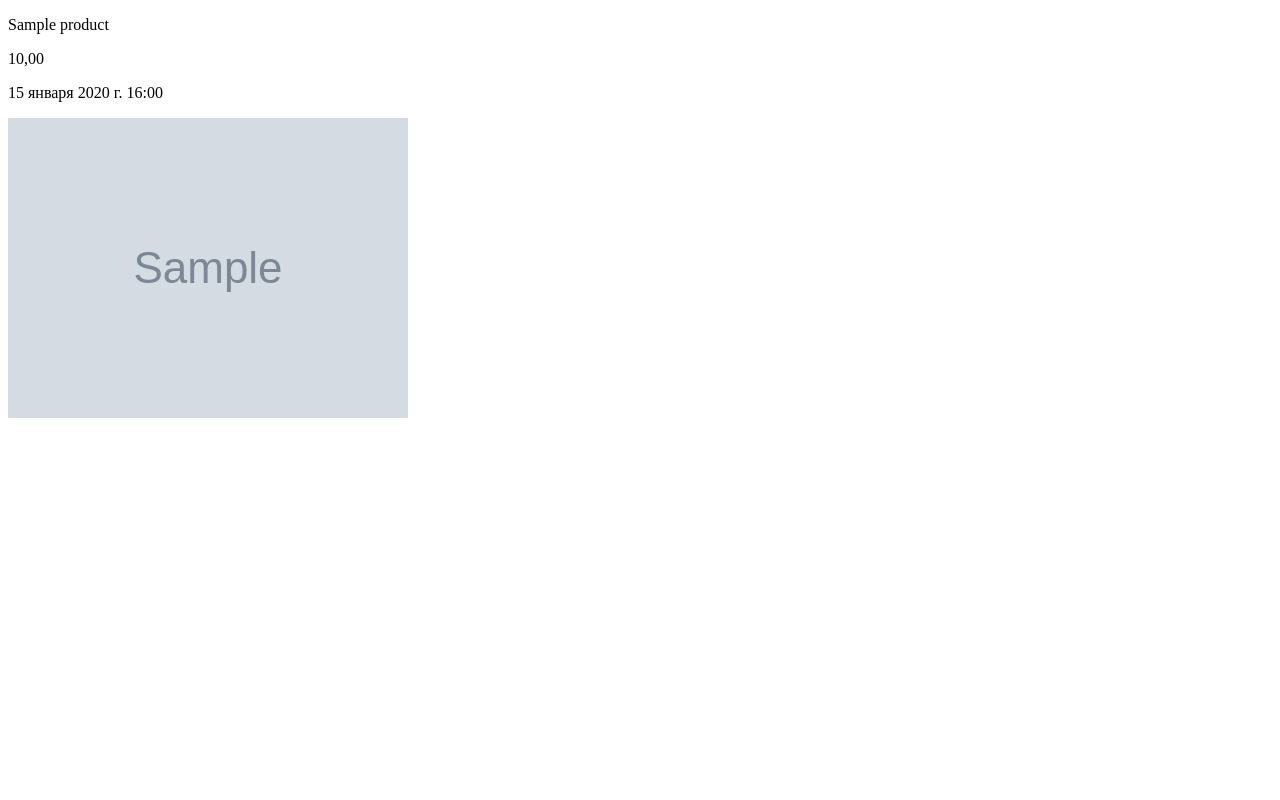
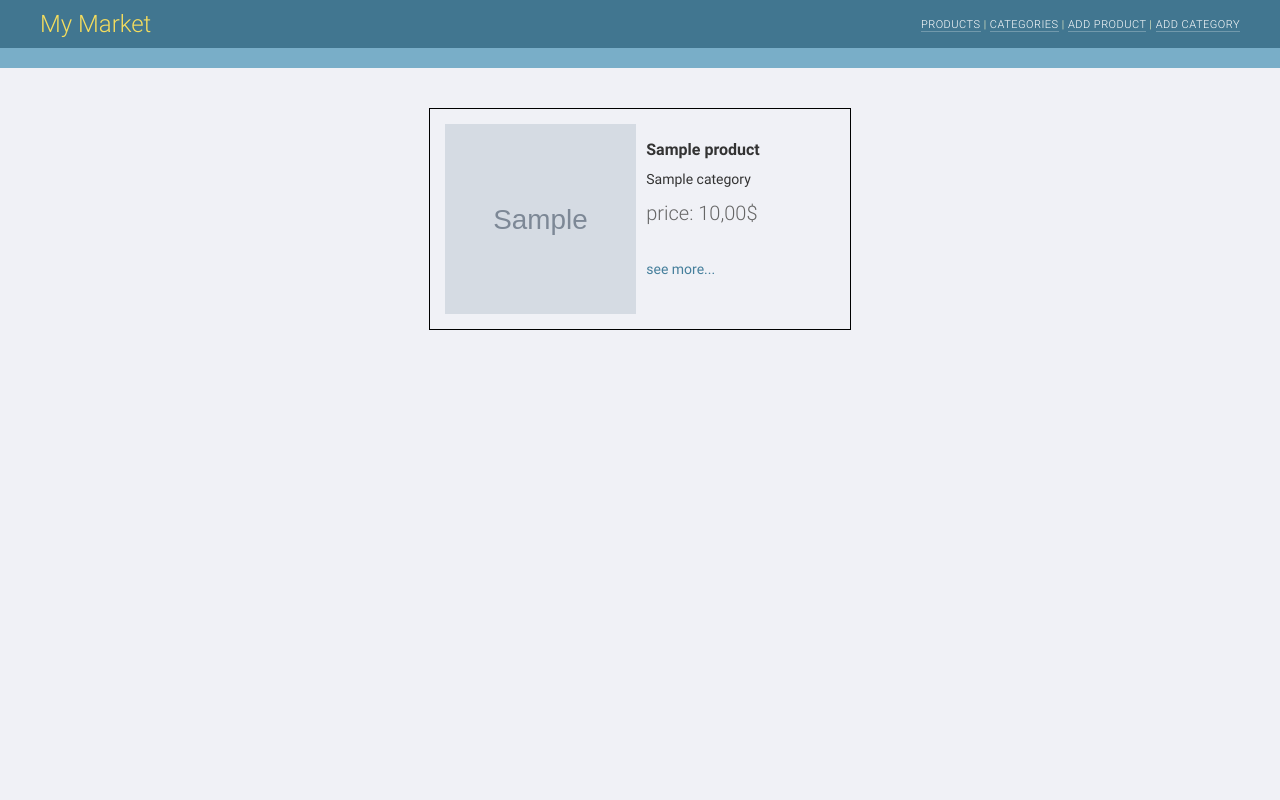
Before and after one commit to almas-rak/Home_work_54_Rakyshbayev_Almas, a Django app: page / in a window 1280 px wide. Run offline with Django 4.2, Linux system fonts and the light colour scheme; tables that the repository leaves empty hold one stand-in row (values such as "Sample post"); grey boxes marked "Sample" are stand-in pictures; some libraries are stand-ins or nearby versions.

Commit message:
ставим опыты с формами и стилями

```diff
--- /dev/null
+++ b/source/my_market/templates/add_product.html
@@ -0,0 +1,6 @@
+{% extends 'base.html' %}
+{% block content %}
+<div id="content-main">
+   {{ form.as_p }}
+</div>
+{% endblock content %}
--- a/source/my_market/templates/base.html
+++ b/source/my_market/templates/base.html
@@ -10,13 +10,21 @@
     <link rel="stylesheet" href="{% static 'css/dark_mode.css' %}">
     <link rel="stylesheet" href="{% static 'css/nav_sidebar.css' %}">
     <script src="{% static 'js/nav_sidebar.js' %}" defer></script>
-    <link rel="stylesheet" href="{% static 'css/dashboard.css' %}">
+    <link rel="stylesheet" href="{% static 'css/forms.css' %}">
+    <script src="{% static 'js/vendor/jquery/jquery.js' %}"></script>
+    <script src="{% static 'js/jquery.init.js' %}"></script>
+    <script src="{% static 'js/core.js' %}"></script>
+    <script src="{% static 'js/admin/RelatedObjectLookups.js' %}"></script>
+    <script src="{% static 'js/actions.js' %}"></script>
+    <script src="{% static 'js/urlify.js' %}"></script>
+    <script src="{% static 'js/prepopulate.js' %}"></script>
+    <script src="{% static 'js/vendor/xregexp/xregexp.js' %}"></script>
     <link rel="stylesheet" href="{% static 'css/responsive.css' %}">
-    <meta name="robots" content="NONE,NOARCHIVE">
+
     <link rel="stylesheet" href="{% static 'css/style.css' %}">
 </head>
 <body>
-    <div id="container">
+
         <div id="header">
             <div id="branding">
                 <h1 id="site-name"><a href="/">My Market</a></h1>
@@ -24,13 +32,17 @@
             <div id="user-tools">
                 <a href="#">Products</a> |
                 <a href="#">Categories</a> |
-                <a href="#">Add Product</a> |
+                <a href="/add/product/">Add Product</a> |
                 <a href="#">Add Category</a>
             </div>
         </div>
-        <div class="breadcrumbs"></div>
+        <div class="breadcrumbs">
+        </div>
+        <div  class="container">
 
-        {% block content %}{% endblock content %}
-    </div>
+
+                {% block content %}{% endblock content %}
+
+        </div>
 </body>
 </html>
--- a/source/my_market/templates/index.html
+++ b/source/my_market/templates/index.html
@@ -1,19 +1,22 @@
-<!DOCTYPE html>
-<html lang="en">
-<head>
-    <meta charset="UTF-8">
-    <meta http-equiv="X-UA-Compatible" content="IE=edge">
-    <meta name="viewport" content="width=device-width, initial-scale=1.0">
-    <title>Document</title>
-</head>
-<body>
+{% extends 'base.html' %}
+{% block content %}
+
     {% for product in products  %}
-    <p>{{product.product_name}}</p>
-    <p>{{product.price}}</p>
-    <p>{{product.add_date_time}}</p>
-    <img src="{{ product.image.url}}" alt="image">
+    <div class="card-main">
+        <div class="cont-image-main-card">
+            <img src="{{ product.image.url}}" alt="image" class="image-main-card">
+        </div>
+        <div class="description-card-main">
+            <h2>{{product.product_name}}</h2>
+            <p>{{product.category}}</p> <br>
+            <h1>price: {{product.price}}$</h1>
+            <br>
 
 
+            <a href="" class="see-more">see more...</a>
+        </div>
+
+
+    </div>
     {% endfor %}
-</body>
-</html>
+{% endblock content %}
--- a/source/static/css/base.css
+++ b/source/static/css/base.css
@@ -797,7 +797,8 @@ a.deletelink:focus, a.deletelink:hover {
     min-width: 980px;
     padding: 0;
     display: flex;
-    flex-direction: column;
+    flex-wrap: wrap;
+    justify-content: space-around;
     height: 100%;
 }
 
--- a/source/static/css/style.css
+++ b/source/static/css/style.css
@@ -1,4 +1,53 @@
-.table-todo{
-    max-width: 70%;
-    margin: 0 auto;
+body{
+    background: #dbdee966;
 }
+.container{
+
+    display: flex;
+    flex-wrap: wrap;
+    justify-content: space-around;
+
+
+
+}
+
+.content{
+    display: flex;
+    padding: 20px;
+    width: 90%;
+    display: flex;
+    flex-wrap: wrap;
+    justify-content: center;
+}
+
+
+.card-main{
+    margin: 40px 15px;
+    padding: 10px;
+    display: flex;
+    width: 400px;
+    height: 200px;
+    border: 1px solid black;
+    /* background:#79aec8; */
+
+}
+
+.cont-image-main-card{
+    max-width: 250px;
+    max-height: 250px;
+    margin: 5px;
+}
+
+.image-main-card{
+    width: 100%;
+    height: 100%;
+}
+
+.description-card-main{
+    width: 250px;
+    height: 250px;
+    margin: 5px;
+}
+p{
+    display: inline-block;
+}
```
Also changed, not shown: source/my_market/views/add_view.py (added, +17 -0 lines).
